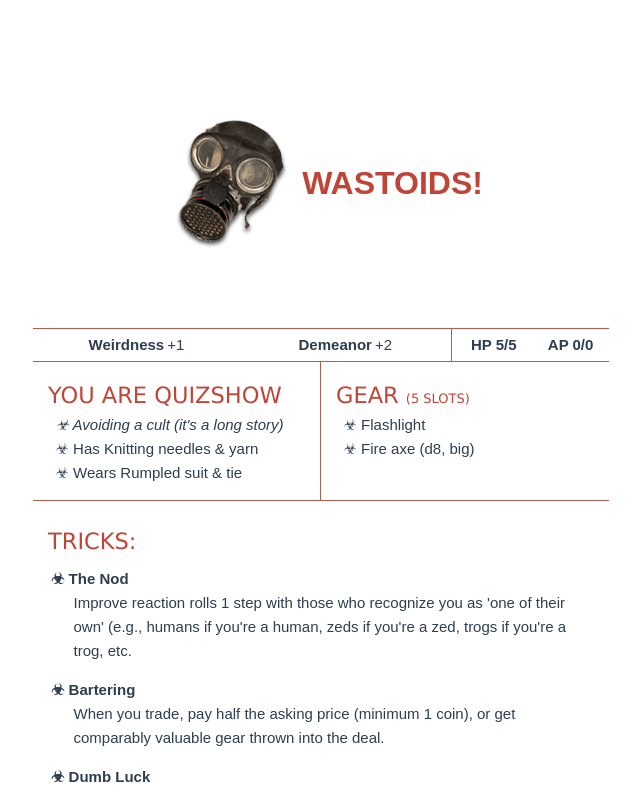
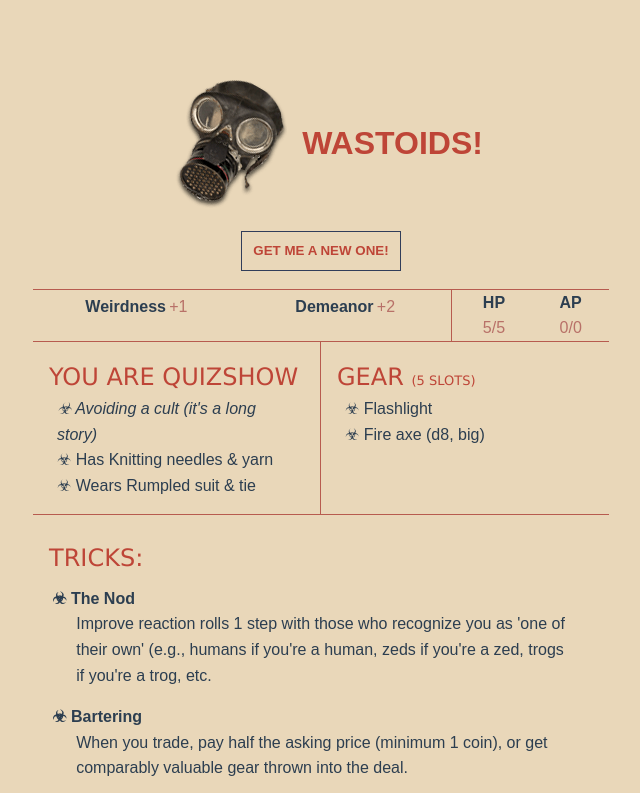
Before and after one commit to jvfe/wastoids, a Vue app: page / in a window 1280 px wide. Shown: the top 793 px of the page, without its empty margins (319-959 px from the left). Built offline with nearby package versions, Linux system fonts and the light colour scheme.

Commit message:
refact: Improve look on light mode

```diff
--- a/src/App.vue
+++ b/src/App.vue
@@ -79,7 +79,8 @@ export default {
   -webkit-font-smoothing: antialiased;
   -moz-osx-font-smoothing: grayscale;
   text-align: center;
-  margin-top: 60px;
+  margin-top: 40px;
+  min-height: calc(100vmin - 10px);
 }
 
 #titleContainer {
@@ -97,6 +98,7 @@ export default {
 }
 
 #footer {
+  width: 100%;
   padding: 1em;
 }
 
@@ -104,6 +106,7 @@ export default {
   #app {
     width: 100%;
     padding: 0 0.5em;
+    margin-top: 1em;
   }
 
   #appLogo {
--- a/src/assets/base.css
+++ b/src/assets/base.css
@@ -1,6 +1,6 @@
 /* color palette from <https://github.com/vuejs/theme> */
 :root {
-  --vt-c-white: #ffffff;
+  --vt-c-white: #e9d7b9;
   --vt-c-white-soft: #f8f8f8;
   --vt-c-white-mute: #f2f2f2;
 
@@ -18,7 +18,7 @@
   --vt-c-text-light-1: var(--vt-c-indigo);
   --vt-c-text-light-2: rgba(60, 60, 60, 0.66);
   --vt-c-text-dark-1: var(--vt-c-white);
-  --vt-c-text-dark-2: rgba(235, 235, 235, 0.64);
+  --vt-c-text-dark-2: rgba(237, 223, 201, 1);
 }
 
 /* semantic color variables for this project */
--- a/src/components/CharacterGenerator.vue
+++ b/src/components/CharacterGenerator.vue
@@ -18,8 +18,12 @@
             </template>
           </ul>
           <div id="hpAp">
-            <p>HP {{ HP }}/{{ HP }}</p>
-            <p>AP {{ AP }}/{{ AP }}</p>
+            <p>
+              HP <span class="resourceVal">{{ HP }}/{{ HP }}</span>
+            </p>
+            <p>
+              AP <span class="resourceVal">{{ AP }}/{{ AP }}</span>
+            </p>
           </div>
         </section>
         <div id="boxedComps">
@@ -282,10 +286,11 @@ export default {
   grid-gap: 10px;
   grid-template-rows: 0.1fr 2fr;
   /* height: calc(fit-content + 10vh); */
-  min-height: calc(100vh - 10px);
+  /* min-height: calc(100vh - 10px); */
   width: 45vw;
   align-items: space-around;
   justify-items: center;
+  font-size: 16px;
 }
 
 #generatorBtn {
@@ -293,12 +298,14 @@ export default {
   width: 10rem;
   appearance: none;
   text-decoration: none;
-  color: rgb(255, 255, 255);
-  border: 1px solid rgb(255, 255, 255);
+  color: #be4537;
+  border: 1px solid #313d5a;
   border-radius: 0;
   background-color: transparent;
   cursor: pointer;
+  font-weight: bold;
   text-transform: uppercase;
+  transition: 0.4s;
 }
 
 .sectionTitle {
@@ -308,8 +315,13 @@ export default {
   font-family: Verdana, Geneva, Tahoma, sans-serif;
 }
 
+.resourceVal {
+  color: #b87168;
+}
+
 #generatorBtn:hover {
-  background-color: #be4537;
+  background-color: #313d5a;
+  color: var(--vt-c-white);
 }
 
 #characterSheet {
@@ -390,10 +402,6 @@ ul {
   margin: 0 1em;
 }
 
-.attrVal {
-  margin: 0 0.25em;
-}
-
 .trickList {
   display: grid;
 }
@@ -436,6 +444,7 @@ ul {
 .attrVal {
   display: flex;
   margin: 0 0.2em;
+  color: #b87168;
 }
 
 .attrsElem {
@@ -451,6 +460,7 @@ ul {
 @media (max-width: 600px) {
   #componentPage {
     width: 100vw;
+    font-size: 14px;
   }
   #characterSheet {
     width: 100%;
```
